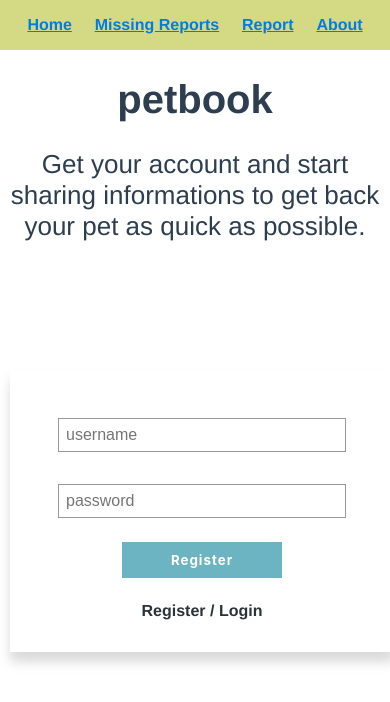
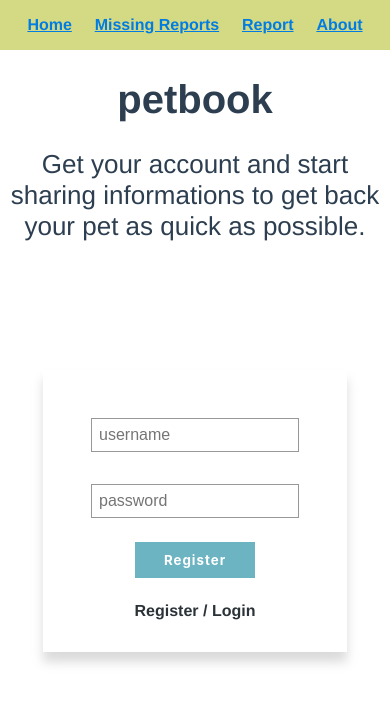
Before and after one commit to acyadigar/missing-reports, a Vue app in the folder frontend/: page / in a window 390 px wide. Shown: the top 702 px of the page. Built offline with nearby package versions, Linux system fonts and the light colour scheme; no server answers.

Commit message:
responsive styles

```diff
--- a/frontend/src/views/Auth.vue
+++ b/frontend/src/views/Auth.vue
@@ -148,12 +148,11 @@ a{
   padding: 0 10px;
 }
   .loginForm{
+    width: 15rem;
     margin: auto;
   }
   .banner{
-    margin: auto;
-  }
-  .banner{
+    margin: 0;
     width: 100%;
   }
 }
```
